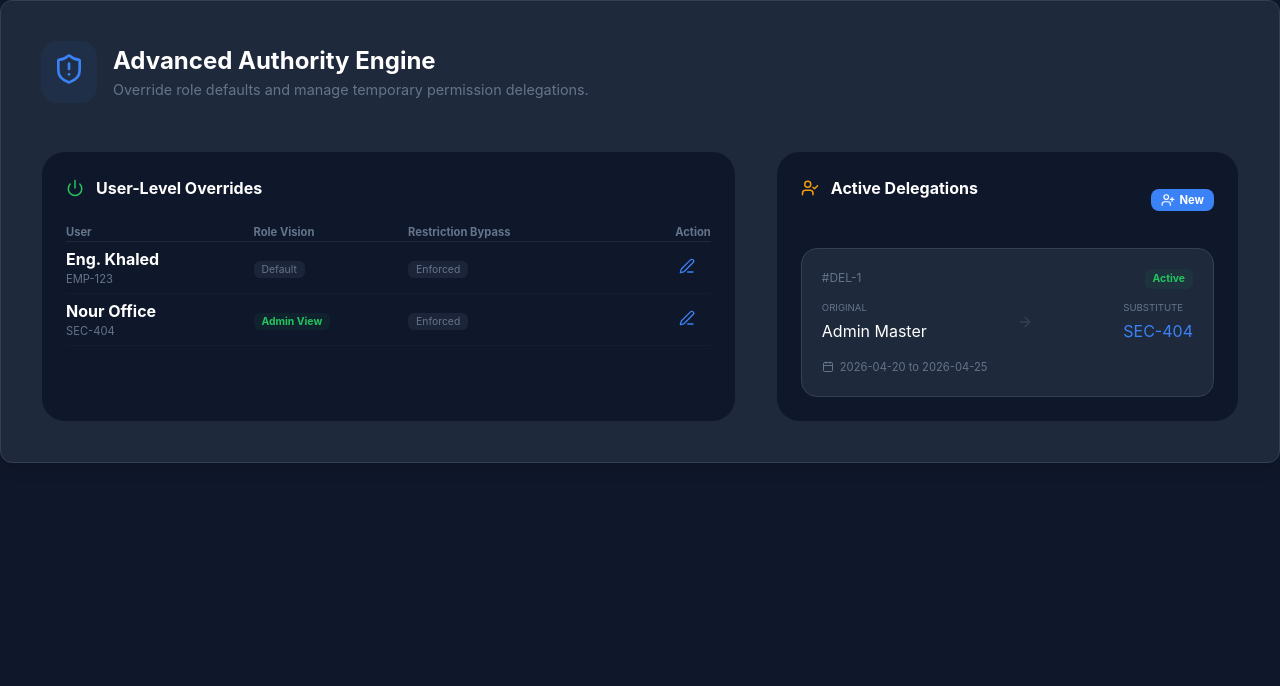
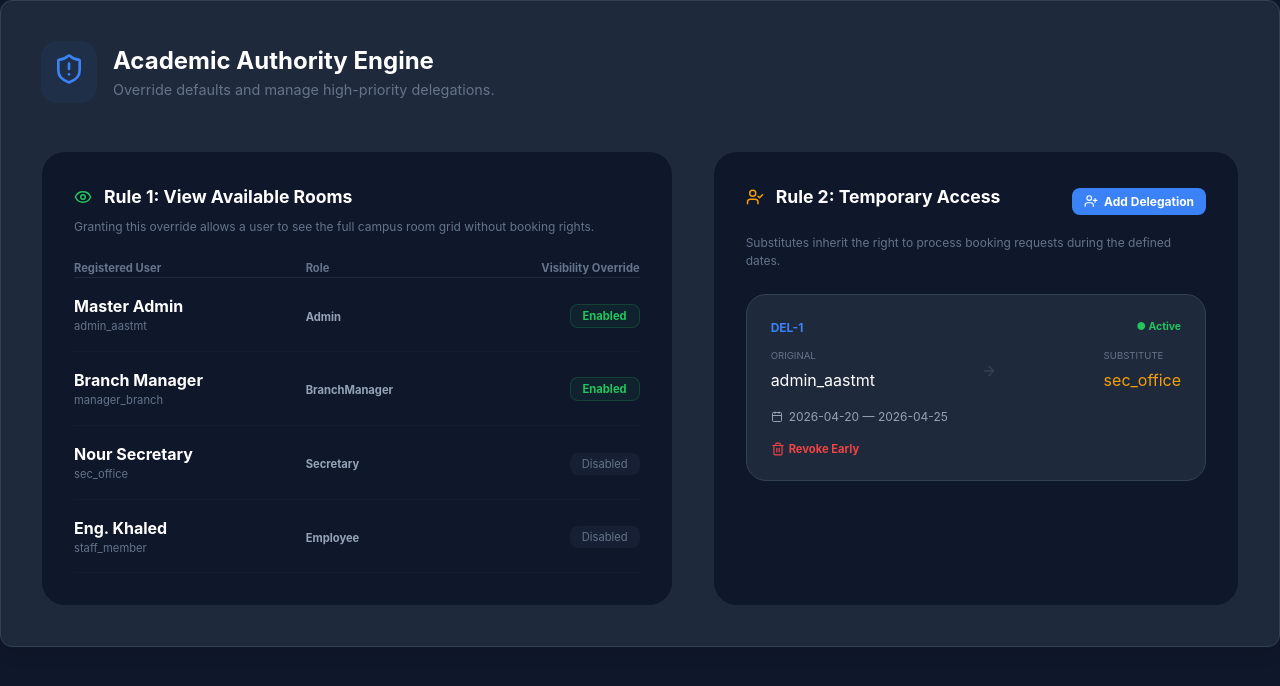
Before and after one commit to omarabdelazez11/Detailed-System-Requirements-Document-SRD-, a React (Vite) app: page /authority in a window 1280 px wide. Shown: the top 686 px of the page. Built offline with nearby package versions, Linux system fonts and the light colour scheme; no server answers; sample sign-in values are in the browser's storage.

Commit message:
feat: implement 2-rule Authority Engine with ViewAvailableRooms portal and delegation validation

```diff
--- a/src/pages/AuthorityManagementPage.tsx
+++ b/src/pages/AuthorityManagementPage.tsx
@@ -1,58 +1,88 @@
 import React, { useState } from 'react';
-import { ShieldAlert, UserCheck, Calendar, Clock, ArrowRight, Save, Trash2, Edit3, Shield, Power, UserPlus } from 'lucide-react';
+import { ShieldAlert, UserCheck, Calendar, Clock, ArrowRight, Save, Trash2, Edit3, Shield, Power, UserPlus, Eye, AlertCircle, CheckCircle2 } from 'lucide-react';
 
-interface Override { viewSchedules: boolean; bypassRestrictions: boolean; }
+interface Override { viewRooms: boolean; }
 interface Delegation { id: string; originalId: string; substituteId: string; start: string; end: string; status: 'Active' | 'Expired'; }
 interface ManagedUser { id: string; name: string; role: string; overrides: Override; }
 
 const AuthorityManagementPage: React.FC = () => {
-  const [users] = useState<ManagedUser[]>([
-    { id: 'EMP-123', name: 'Eng. Khaled', role: 'Employee', overrides: { viewSchedules: false, bypassRestrictions: false } },
-    { id: 'SEC-404', name: 'Nour Office', role: 'Secretary', overrides: { viewSchedules: true, bypassRestrictions: false } },
+  // Mock DATABASE of Registered Users
+  const [registeredUsers] = useState<ManagedUser[]>([
+    { id: 'admin_aastmt', name: 'Master Admin', role: 'Admin', overrides: { viewRooms: true } },
+    { id: 'manager_branch', name: 'Branch Manager', role: 'BranchManager', overrides: { viewRooms: true } },
+    { id: 'sec_office', name: 'Nour Secretary', role: 'Secretary', overrides: { viewRooms: false } },
+    { id: 'staff_member', name: 'Eng. Khaled', role: 'Employee', overrides: { viewRooms: false } },
   ]);
 
   const [delegations, setDelegations] = useState<Delegation[]>([
-    { id: 'DEL-1', originalId: 'Admin Master', substituteId: 'SEC-404', start: '2026-04-20', end: '2026-04-25', status: 'Active' }
+    { id: 'DEL-1', originalId: 'admin_aastmt', substituteId: 'sec_office', start: '2026-04-20', end: '2026-04-25', status: 'Active' }
   ]);
 
-  const [isModifying, setIsModifying] = useState<ManagedUser | null>(null);
   const [isDelegating, setIsDelegating] = useState(false);
+  const [delForm, setDelForm] = useState({ primary: '', sub: '', start: '', end: '' });
+  const [error, setError] = useState('');
+
+  const handleConfirmDelegation = () => {
+    setError('');
+    // CHECK IF USERS EXIST IN REGISTERED DATABASE
+    const primaryExists = registeredUsers.find(u => u.id === delForm.primary);
+    const subExists = registeredUsers.find(u => u.id === delForm.sub);
+
+    if (!primaryExists || !subExists) {
+      setError(`Verification Failed: ${!primaryExists ? 'Primary ID' : 'Substitute ID'} is not registered in the system.`);
+      return;
+    }
+
+    const newDel: Delegation = {
+      id: `DEL-${Math.floor(Math.random() * 900 + 100)}`,
+      originalId: delForm.primary,
+      substituteId: delForm.sub,
+      start: delForm.start,
+      end: delForm.end,
+      status: 'Active'
+    };
+
+    setDelegations([newDel, ...delegations]);
+    setIsDelegating(false);
+    setDelForm({ primary: '', sub: '', start: '', end: '' });
+  };
 
   return (
     <div className="card" style={{ padding: '2.5rem' }}>
       <div style={{ display: 'flex', alignItems: 'center', gap: '1rem', marginBottom: '3rem' }}>
         <div style={shieldCircle}><ShieldAlert size={32} color="#3b82f6" /></div>
         <div>
-          <h2 style={{ margin: 0, color: 'white' }}>Advanced Authority Engine</h2>
-          <p style={{ margin: 0, color: '#64748b', fontSize: '0.9rem' }}>Override role defaults and manage temporary permission delegations.</p>
+          <h2 style={{ margin: 0, color: 'white' }}>Academic Authority Engine</h2>
+          <p style={{ margin: 0, color: '#64748b', fontSize: '0.9rem' }}>Override defaults and manage high-priority delegations.</p>
         </div>
       </div>
 
-      <div style={{ display: 'grid', gridTemplateColumns: '1.5fr 1fr', gap: '2.5rem' }}>
+      <div style={{ display: 'grid', gridTemplateColumns: '1.2fr 1fr', gap: '2.5rem' }}>
 
-        {/* OVERRIDES TERMINAL */}
+        {/* RULE 1: VIEW OVERRIDES */}
         <div style={sectionBox}>
-          <h3 style={sectionTitle}><Power size={18} color="#22c55e" /> User-Level Overrides</h3>
+          <h3 style={sectionTitle}><Eye size={18} color="#22c55e" /> Rule 1: View Available Rooms</h3>
+          <p style={ruleHint}>Granting this override allows a user to see the full campus room grid without booking rights.</p>
           <table style={tableStyle}>
             <thead>
               <tr style={thRow}>
-                <th>User</th>
-                <th>Role Vision</th>
-                <th>Restriction Bypass</th>
-                <th style={{ textAlign: 'right' }}>Action</th>
+                <th>Registered User</th>
+                <th>Role</th>
+                <th style={{ textAlign: 'right' }}>Visibility Override</th>
               </tr>
             </thead>
             <tbody>
-              {users.map(u => (
+              {registeredUsers.map(u => (
                 <tr key={u.id} style={tdRow}>
-                  <td>
+                  <td style={{ padding: '1rem 0' }}>
                     <div style={{ color: 'white', fontWeight: 'bold' }}>{u.name}</div>
                     <div style={{ color: '#64748b', fontSize: '0.7rem' }}>{u.id}</div>
                   </td>
-                  <td><span style={u.overrides.viewSchedules ? activeBadge : inactiveBadge}>{u.overrides.viewSchedules ? 'Admin View' : 'Default'}</span></td>
-                  <td><span style={u.overrides.bypassRestrictions ? activeBadge : inactiveBadge}>{u.overrides.bypassRestrictions ? 'Bypass On' : 'Enforced'}</span></td>
+                  <td><span style={roleBadge}>{u.role}</span></td>
                   <td style={{ textAlign: 'right' }}>
-                    <button onClick={() => setIsModifying(u)} style={editBtn}><Edit3 size={16} /></button>
+                    <button style={u.overrides.viewRooms ? toggleBtnOn : toggleBtnOff}>
+                       {u.overrides.viewRooms ? 'Enabled' : 'Disabled'}
+                    </button>
                   </td>
                 </tr>
               ))}
@@ -60,69 +90,57 @@ const AuthorityManagementPage: React.FC = () => {
           </table>
         </div>
 
-        {/* DELEGATION MONITOR */}
+        {/* RULE 2: TEMPORARY DELEGATION */}
         <div style={sectionBox}>
-          <div style={{ display: 'flex', justifyContent: 'space-between', alignItems: 'center', marginBottom: '1.5rem' }}>
-             <h3 style={sectionTitle}><UserCheck size={18} color="#f59e0b" /> Active Delegations</h3>
-             <button onClick={() => setIsDelegating(true)} style={smallAddBtn}><UserPlus size={14} /> New</button>
+          <div style={{ display: 'flex', justifyContent: 'space-between', alignItems: 'center', marginBottom: '1rem' }}>
+             <h3 style={sectionTitle}><UserCheck size={18} color="#f59e0b" /> Rule 2: Temporary Access</h3>
+             <button onClick={() => setIsDelegating(true)} style={smallAddBtn}><UserPlus size={14} /> Add Delegation</button>
           </div>
-          <div style={{ display: 'flex', flexDirection: 'column', gap: '1rem' }}>
+          <p style={ruleHint}>Substitutes inherit the right to process booking requests during the defined dates.</p>
+
+          <div style={{ display: 'flex', flexDirection: 'column', gap: '1rem', marginTop: '1.5rem' }}>
             {delegations.map(del => (
               <div key={del.id} style={delCard}>
                 <div style={{ display: 'flex', justifyContent: 'space-between', fontSize: '0.75rem', marginBottom: '0.75rem' }}>
-                  <span style={{ color: '#64748b' }}>#{del.id}</span>
-                  <span style={del.status === 'Active' ? activeBadge : inactiveBadge}>{del.status}</span>
+                  <span style={{ color: '#3b82f6', fontWeight: 'bold' }}>{del.id}</span>
+                  <span style={activeBadge}>● {del.status}</span>
                 </div>
                 <div style={delFlow}>
                    <div style={delUnit}><span style={roleLabel}>Original</span><div style={{ color: 'white' }}>{del.originalId}</div></div>
                    <ArrowRight size={16} color="#334155" />
-                   <div style={delUnit}><span style={roleLabel}>Substitute</span><div style={{ color: '#3b82f6' }}>{del.substituteId}</div></div>
+                   <div style={delUnit}><span style={roleLabel}>Substitute</span><div style={{ color: '#f59e0b' }}>{del.substituteId}</div></div>
                 </div>
-                <div style={delTime}>
-                   <Calendar size={12} /> {del.start} to {del.end}
-                </div>
+                <div style={delTime}><Calendar size={12} /> {del.start} — {del.end}</div>
+                <button onClick={() => setDelegations(delegations.filter(d => d.id !== del.id))} style={delActionBtn}><Trash2 size={14} /> Revoke Early</button>
               </div>
             ))}
           </div>
         </div>
       </div>
 
-      {/* OVERRIDE MODAL */}
-      {isModifying && (
-        <div style={modalOverlay}>
-          <div style={modalCard}>
-            <h3 style={{ color: 'white', marginBottom: '2rem' }}>Adjust Permissions for {isModifying.name}</h3>
-            <div style={{ background: '#0f172a', padding: '1.5rem', borderRadius: '16px', marginBottom: '1.5rem' }}>
-               <div style={toggleRow}>
-                 <div><div style={{ color: 'white', fontWeight: 'bold' }}>Admin Schedule Vision</div><div style={{ fontSize: '0.7rem', color: '#64748b' }}>Allows the user to view all campus schedules like an Admin.</div></div>
-                 <input type="checkbox" checked={isModifying.overrides.viewSchedules} style={toggleInput} />
-               </div>
-               <div style={{ ...toggleRow, borderTop: '1px solid #1e293b', paddingTop: '1.25rem' }}>
-                 <div><div style={{ color: 'white', fontWeight: 'bold' }}>Bypass Time Restrictions</div><div style={{ fontSize: '0.7rem', color: '#64748b' }}>Disables the 48-hour booking restriction for this user.</div></div>
-                 <input type="checkbox" checked={isModifying.overrides.bypassRestrictions} style={toggleInput} />
-               </div>
-            </div>
-            <button onClick={() => setIsModifying(null)} style={saveBtn}>Sync Authority Overrides</button>
-          </div>
-        </div>
-      )}
-
       {/* DELEGATION MODAL */}
       {isDelegating && (
         <div style={modalOverlay}>
           <div style={modalCard}>
-            <h3 style={{ color: 'white', marginBottom: '2rem' }}>Setup Temporary Delegation</h3>
+            <div style={{ display: 'flex', justifyContent: 'space-between', marginBottom: '1.5rem' }}>
+               <h3 style={{ color: 'white', margin: 0 }}>Setup Temporary Delegation</h3>
+               <button onClick={() => setIsDelegating(false)} style={{ background: 'transparent', border: 'none', color: '#64748b' }}><XCircle size={24} /></button>
+            </div>
+
+            {error && <div style={errorBox}><AlertCircle size={16} /> {error}</div>}
+
             <div style={{ display: 'flex', flexDirection: 'column', gap: '1.5rem' }}>
               <div style={{ display: 'grid', gridTemplateColumns: '1fr 1fr', gap: '1rem' }}>
-                 <div><label style={labelStyle}>Primary Employee</label><input placeholder="ID (e.g. Master Admin)" style={inputStyle} /></div>
-                 <div><label style={labelStyle}>Designated Substitute</label><input placeholder="ID (e.g. SEC-404)" style={inputStyle} /></div>
+                 <div><label style={labelStyle}>Primary Employee ID</label><input value={delForm.primary} onChange={e => setDelForm({...delForm, primary: e.target.value})} placeholder="e.g. admin_aastmt" style={inputStyle} /></div>
+                 <div><label style={labelStyle}>Designated Substitute ID</label><input value={delForm.sub} onChange={e => setDelForm({...delForm, sub: e.target.value})} placeholder="e.g. sec_office" style={inputStyle} /></div>
               </div>
               <div style={{ display: 'grid', gridTemplateColumns: '1fr 1fr', gap: '1rem' }}>
-                 <div><label style={labelStyle}>Start Date</label><input type="date" style={inputStyle} /></div>
-                 <div><label style={labelStyle}>End Date (Auto-Revoke)</label><input type="date" style={inputStyle} /></div>
+                 <div><label style={labelStyle}>Start Date</label><input type="date" value={delForm.start} onChange={e => setDelForm({...delForm, start: e.target.value})} style={inputStyle} /></div>
+                 <div><label style={labelStyle}>End Date (Auto-Revoke)</label><input type="date" value={delForm.end} onChange={e => setDelForm({...delForm, end: e.target.value})} style={inputStyle} /></div>
               </div>
+              <p style={{ fontSize: '0.7rem', color: '#64748b', fontStyle: 'italic' }}>* System will verify IDs against the master registration database before confirming.</p>
             </div>
-            <button onClick={() => setIsDelegating(false)} style={saveBtn}>Confirm Delegation Period</button>
+            <button onClick={handleConfirmDelegation} style={saveBtn}>Confirm Delegation Period</button>
           </div>
         </div>
       )}
@@ -132,26 +150,28 @@ const AuthorityManagementPage: React.FC = () => {
 
 // Styles
 const shieldCircle = { background: '#3b82f611', padding: '12px', borderRadius: '16px' };
-const sectionBox = { background: '#0f172a', padding: '1.5rem', borderRadius: '24px', border: '1px solid #1e293b' };
-const sectionTitle = { display: 'flex', alignItems: 'center', gap: '0.75rem', color: 'white', fontSize: '1rem', marginBottom: '1.5rem' };
+const sectionBox = { background: '#0f172a', padding: '2rem', borderRadius: '24px', border: '1px solid #1e293b' };
+const sectionTitle = { display: 'flex', alignItems: 'center', gap: '0.75rem', color: 'white', fontSize: '1.1rem', marginBottom: '0.5rem' };
+const ruleHint = { fontSize: '0.75rem', color: '#64748b', marginBottom: '1.5rem' };
 const tableStyle = { width: '100%', borderCollapse: 'collapse' as 'collapse', textAlign: 'left' as 'left' };
 const thRow = { borderBottom: '1px solid #1e293b', color: '#64748b', fontSize: '0.7rem' };
 const tdRow = { borderBottom: '1px solid #1e293b55' };
-const activeBadge = { background: '#22c55e11', color: '#22c55e', padding: '2px 8px', borderRadius: '6px', fontSize: '0.65rem', fontWeight: 'bold' };
-const inactiveBadge = { background: '#33415555', color: '#64748b', padding: '2px 8px', borderRadius: '6px', fontSize: '0.65rem' };
-const editBtn = { background: 'transparent', border: 'none', color: '#3b82f6', cursor: 'pointer', padding: '1rem' };
-const smallAddBtn = { background: '#3b82f6', color: 'white', border: 'none', padding: '4px 10px', borderRadius: '8px', fontSize: '0.7rem', fontWeight: 'bold', display: 'flex', alignItems: 'center', gap: '4px', cursor: 'pointer' };
-const delCard = { background: '#1e293b', padding: '1.25rem', borderRadius: '16px', border: '1px solid #334155' };
+const roleBadge = { color: '#94a3b8', fontSize: '0.7rem', fontWeight: 'bold' };
+const toggleBtnOn = { background: '#22c55e11', color: '#22c55e', border: '1px solid #22c55e33', padding: '4px 12px', borderRadius: '8px', fontSize: '0.7rem', fontWeight: 'bold', cursor: 'pointer' };
+const toggleBtnOff = { background: '#33415533', color: '#64748b', border: 'none', padding: '4px 12px', borderRadius: '8px', fontSize: '0.7rem', cursor: 'pointer' };
+const smallAddBtn = { background: '#3b82f6', color: 'white', border: 'none', padding: '6px 12px', borderRadius: '8px', fontSize: '0.75rem', fontWeight: 'bold', display: 'flex', alignItems: 'center', gap: '6px', cursor: 'pointer' };
+const delCard = { background: '#1e293b', padding: '1.5rem', borderRadius: '20px', border: '1px solid #334155' };
 const delFlow = { display: 'flex', alignItems: 'center', gap: '1rem', justifyContent: 'space-between', marginBottom: '1rem' };
 const delUnit = { display: 'flex', flexDirection: 'column', gap: '4px' };
 const roleLabel = { fontSize: '0.6rem', color: '#64748b', textTransform: 'uppercase' as 'uppercase' };
-const delTime = { fontSize: '0.7rem', color: '#64748b', display: 'flex', alignItems: 'center', gap: '6px' };
+const delTime = { fontSize: '0.75rem', color: '#94a3b8', display: 'flex', alignItems: 'center', gap: '6px', marginBottom: '1rem' };
+const delActionBtn = { background: 'transparent', border: 'none', color: '#ef4444', fontSize: '0.7rem', fontWeight: 'bold', cursor: 'pointer', padding: 0, display: 'flex', alignItems: 'center', gap: '4px' };
+const activeBadge = { color: '#22c55e', fontSize: '0.65rem', fontWeight: 'bold' };
 const modalOverlay: React.CSSProperties = { position: 'fixed', top: 0, left: 0, right: 0, bottom: 0, background: 'rgba(0,0,0,0.95)', display: 'flex', justifyContent: 'center', alignItems: 'center', zIndex: 1200 };
-const modalCard: React.CSSProperties = { background: '#1e293b', padding: '2.5rem', borderRadius: '32px', border: '1px solid #334155', width: '95%', maxWidth: '600px' };
-const toggleRow = { display: 'flex', justifyContent: 'space-between', alignItems: 'center', marginBottom: '1.25rem' };
-const toggleInput = { width: '40px', height: '20px', cursor: 'pointer' };
-const inputStyle = { width: '100%', padding: '0.75rem', background: '#0f172a', border: '1px solid #334155', color: 'white', borderRadius: '12px' };
-const labelStyle = { color: '#64748b', fontSize: '0.7rem', marginBottom: '8px', display: 'block' };
-const saveBtn = { width: '100%', background: '#3b82f6', color: 'white', border: 'none', padding: '1rem', borderRadius: '15px', fontWeight: 'bold', marginTop: '1rem', cursor: 'pointer' };
+const modalCard: React.CSSProperties = { background: '#1e293b', padding: '2.5rem', borderRadius: '32px', border: '1px solid #334155', width: '95%', maxWidth: '550px' };
+const inputStyle = { width: '100%', padding: '0.85rem', background: '#0f172a', border: '1px solid #334155', color: 'white', borderRadius: '12px', outline: 'none' };
+const labelStyle = { color: '#64748b', fontSize: '0.75rem', marginBottom: '8px', display: 'block' };
+const saveBtn = { width: '100%', background: '#3b82f6', color: 'white', border: 'none', padding: '1rem', borderRadius: '15px', fontWeight: 'bold', marginTop: '1.5rem', cursor: 'pointer' };
+const errorBox = { background: '#ef444411', color: '#ef4444', padding: '1rem', borderRadius: '12px', marginBottom: '1.5rem', fontSize: '0.85rem', display: 'flex', alignItems: 'center', gap: '10px', border: '1px solid #ef444433' };
 
 export default AuthorityManagementPage;
--- a/src/pages/DashboardPage.tsx
+++ b/src/pages/DashboardPage.tsx
@@ -13,11 +13,12 @@ import FixedSchedule from '../components/FixedSchedule';
 import BookingRequestsPage from '../pages/BookingRequestsPage';
 import AuthorityManagementPage from './AuthorityManagementPage';
 import ManagerApprovalPage from './ManagerApprovalPage';
-import { Plus, List, LogOut, Layout, Calendar, Inbox, Settings, Users, Bell, FileText, ClipboardList, ShieldCheck, Clock, MapPin, CheckCircle, AlertCircle, BarChart3, PieChart, TrendingUp, UserCheck, ShieldAlert, Gavel } from 'lucide-react';
+import ViewAvailableRoomsPage from './ViewAvailableRoomsPage';
+import { Plus, List, LogOut, Layout, Calendar, Inbox, Settings, Users, Bell, FileText, ClipboardList, ShieldCheck, Clock, MapPin, CheckCircle, AlertCircle, BarChart3, PieChart, TrendingUp, UserCheck, ShieldAlert, Gavel, Eye } from 'lucide-react';
 
 const DashboardPage: React.FC = () => {
   const { userProfile } = useAuth();
-  const [view, setView] = useState<'overview' | 'my-requests' | 'book-multi' | 'book-lecture' | 'calendar' | 'inbox' | 'users' | 'settings' | 'report' | 'all-bookings' | 'fixed-schedule' | 'authority' | 'final-approvals'>('overview');
+  const [view, setView] = useState<'overview' | 'my-requests' | 'book-multi' | 'book-lecture' | 'calendar' | 'inbox' | 'users' | 'settings' | 'report' | 'all-bookings' | 'fixed-schedule' | 'authority' | 'final-approvals' | 'view-rooms'>('overview');
   const [showNotifications, setShowNotifications] = useState(false);
 
   // Mock Data
@@ -62,6 +63,7 @@ const DashboardPage: React.FC = () => {
         )}
 
         <div style={{ padding: '1rem 1rem 0.5rem', fontSize: '0.75rem', color: '#64748b', textTransform: 'uppercase' }}>Booking</div>
+        <SidebarButton icon={<Eye />} label="View Available Rooms" active={view === 'view-rooms'} onClick={() => setView('view-rooms')} />
         <SidebarButton icon={<Plus />} label="Lecture Room" active={view === 'book-lecture'} onClick={() => setView('book-lecture')} />
         <SidebarButton icon={<Plus />} label="Multi-Purpose" active={view === 'book-multi'} onClick={() => setView('book-multi')} />
 
@@ -126,6 +128,7 @@ const DashboardPage: React.FC = () => {
         {view === 'fixed-schedule' && <FixedSchedule />}
         {view === 'authority' && <AuthorityManagementPage />}
         {view === 'final-approvals' && <ManagerApprovalPage />}
+        {view === 'view-rooms' && <ViewAvailableRoomsPage />}
       </main>
 
       {showNotifications && <NotificationCenter onClose={() => setShowNotifications(false)} />}
--- /dev/null
+++ b/src/pages/ViewAvailableRoomsPage.tsx
@@ -0,0 +1,49 @@
+import React from 'react';
+import { MapPin, Search, Eye, CheckCircle2, XCircle } from 'lucide-react';
+import { useSettings } from '../context/SettingsContext';
+
+const ViewAvailableRoomsPage: React.FC = () => {
+  const { rooms } = useSettings();
+
+  return (
+    <div className="card" style={{ padding: '2rem' }}>
+      <div style={{ display: 'flex', justifyContent: 'space-between', alignItems: 'center', marginBottom: '2.5rem' }}>
+        <div>
+          <h2 style={{ color: 'white', margin: 0, display: 'flex', alignItems: 'center', gap: '0.75rem' }}><Eye color="#3b82f6" /> View Available Rooms</h2>
+          <p style={{ color: '#64748b', fontSize: '0.9rem', marginTop: '4px' }}>Real-time campus-wide room availability monitor.</p>
+        </div>
+        <div style={searchBar}>
+           <Search size={16} color="#64748b" />
+           <input placeholder="Search hall or lab..." style={searchInput} />
+        </div>
+      </div>
+
+      <div style={roomGrid}>
+        {rooms.map(room => (
+          <div key={room} style={roomCard}>
+            <div style={{ display: 'flex', justifyContent: 'space-between', marginBottom: '1rem' }}>
+               <div style={roomName}>{room}</div>
+               <span style={availableBadge}><CheckCircle2 size={12} /> Available</span>
+            </div>
+            <div style={{ display: 'flex', flexDirection: 'column', gap: '0.5rem' }}>
+               <div style={detailItem}><MapPin size={12} /> <span>Ground Floor, Building A</span></div>
+               <div style={capacityBadge}>Capacity: 50 Students</div>
+            </div>
+          </div>
+        ))}
+      </div>
+    </div>
+  );
+};
+
+// Styles
+const searchBar = { display: 'flex', alignItems: 'center', gap: '10px', background: '#0f172a', padding: '0.5rem 1rem', borderRadius: '12px', border: '1px solid #1e293b', width: '300px' };
+const searchInput = { background: 'transparent', border: 'none', color: 'white', outline: 'none', fontSize: '0.85rem' };
+const roomGrid = { display: 'grid', gridTemplateColumns: 'repeat(auto-fill, minmax(280px, 1fr))', gap: '1.5rem' };
+const roomCard = { background: '#0f172a', padding: '1.5rem', borderRadius: '20px', border: '1px solid #1e293b' };
+const roomName = { color: 'white', fontWeight: 'bold', fontSize: '1rem' };
+const availableBadge = { background: '#22c55e11', color: '#22c55e', padding: '4px 10px', borderRadius: '8px', fontSize: '0.7rem', fontWeight: 'bold', display: 'flex', alignItems: 'center', gap: '4px' };
+const detailItem = { display: 'flex', alignItems: 'center', gap: '8px', color: '#64748b', fontSize: '0.75rem' };
+const capacityBadge = { fontSize: '0.7rem', color: '#3b82f6', background: '#3b82f611', padding: '2px 8px', borderRadius: '4px', width: 'fit-content', marginTop: '4px' };
+
+export default ViewAvailableRoomsPage;
```
